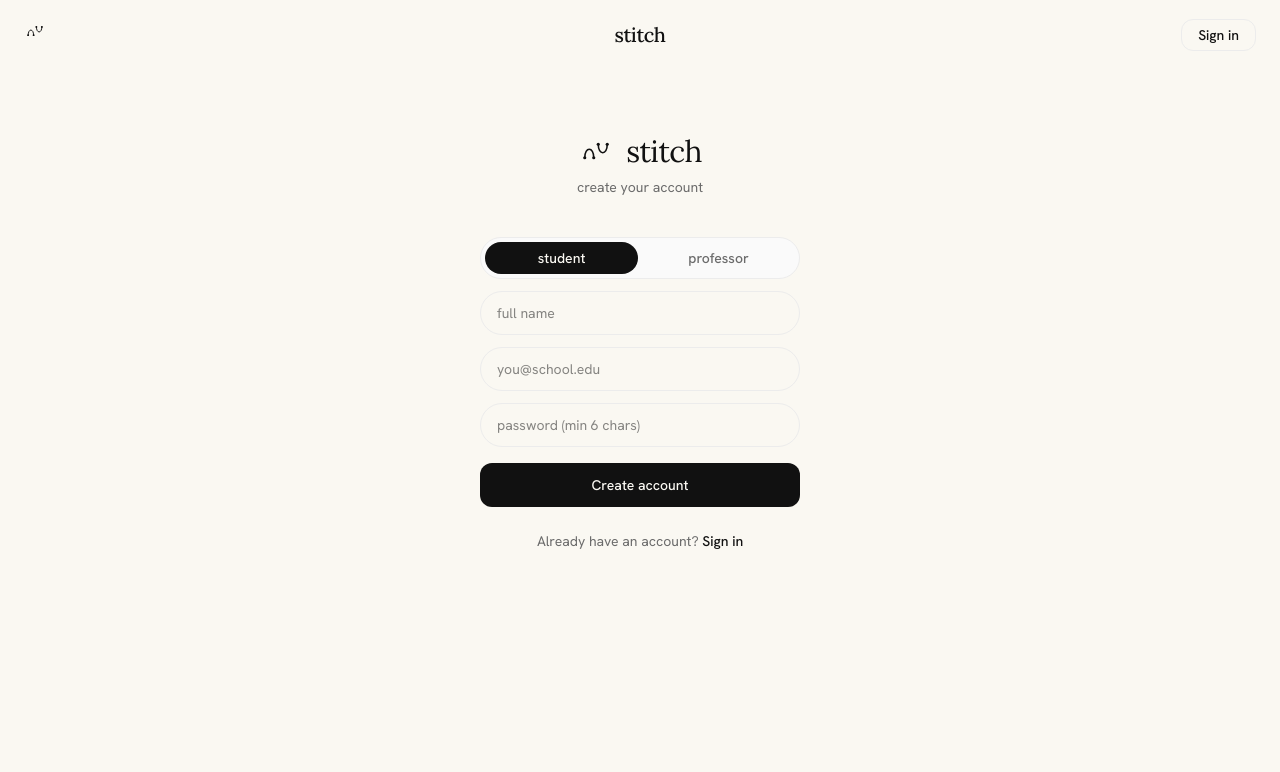
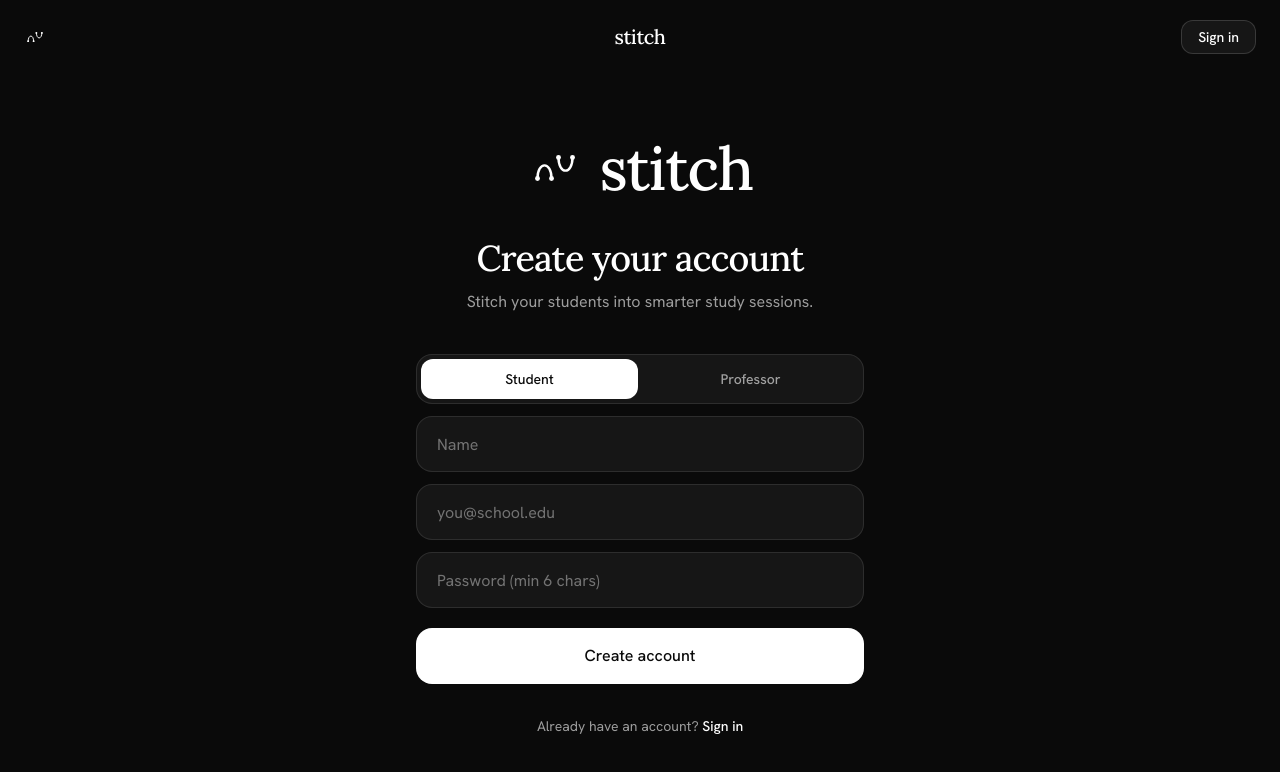
Before and after one commit to anishkancherla/stitch, a Next.js app: page /signup in a window 1280 px wide. Shown: the top 772 px of the page. Built offline with nearby package versions, Linux system fonts and the light colour scheme.

Commit message:
sign in page ui update + role toggle

```diff
--- a/src/app/(auth)/login/page.tsx
+++ b/src/app/(auth)/login/page.tsx
@@ -3,8 +3,15 @@
 import Link from "next/link";
 import { useActionState } from "react";
 import { Mark } from "@/components/Mark";
-import { TopBar } from "@/components/TopBar";
 import { login, type AuthState } from "../actions";
+
+/* ----------------------------------------------------------------------------
+ * Login page
+ *
+ * Dark, focused, oversized — meant to feel like a moment, not a form. Custom
+ * top bar so the wordmark and "Sign up" link can read on the dark surface
+ * without touching the shared TopBar component.
+ * -------------------------------------------------------------------------- */
 
 export default function LoginPage() {
   const [state, formAction, pending] = useActionState<AuthState, FormData>(
@@ -13,28 +20,46 @@ export default function LoginPage() {
   );
 
   return (
-    <div className="flex min-h-screen flex-col bg-background">
-      <TopBar
-        right={
-          <Link
-            href="/signup"
-            className="rounded-xl border border-border bg-background px-4 py-1.5 text-sm font-medium text-foreground transition-colors hover:bg-zinc-50"
-          >
-            Sign up
-          </Link>
-        }
-      />
+    <div className="flex min-h-screen flex-col bg-neutral-950 text-white">
+      <header className="grid grid-cols-3 items-center px-6 py-5">
+        <Link
+          href="/"
+          aria-label="Stitch home"
+          className="inline-flex justify-self-start text-white"
+        >
+          <Mark size={22} />
+        </Link>
+        <Link
+          href="/"
+          className="justify-self-center font-display text-xl font-medium tracking-tight text-white"
+        >
+          stitch
+        </Link>
+        <Link
+          href="/signup"
+          className="justify-self-end rounded-xl border border-white/15 bg-white/5 px-4 py-1.5 text-sm font-medium text-white transition-colors hover:bg-white/10"
+        >
+          Sign up
+        </Link>
+      </header>
 
-      <main className="flex flex-1 flex-col items-center px-6 pt-16">
-        <div className="flex items-center gap-3 text-foreground">
-          <Mark size={36} />
-          <span className="font-display text-3xl tracking-tight">stitch</span>
+      <main className="flex flex-1 flex-col items-center justify-center px-6 pb-20">
+        <div className="flex items-center gap-4 text-white">
+          <Mark size={56} />
+          <span className="font-display text-6xl font-medium tracking-tight">
+            stitch
+          </span>
         </div>
-        <p className="mt-2 text-sm text-muted">welcome back</p>
+        <h1 className="mt-10 font-display text-4xl font-medium tracking-tight text-white">
+          Welcome back
+        </h1>
+        <p className="mt-3 text-base text-white/60">
+          Sign in to keep building your courses.
+        </p>
 
         <form
           action={formAction}
-          className="mt-10 flex w-full max-w-xs flex-col gap-3"
+          className="mt-10 flex w-full max-w-md flex-col gap-3"
         >
           <input
             name="email"
@@ -42,35 +67,35 @@ export default function LoginPage() {
             required
             autoComplete="email"
             placeholder="you@school.edu"
-            className="h-11 rounded-full border border-border bg-background px-4 text-sm outline-none focus:border-foreground focus:ring-2 focus:ring-foreground/10"
+            className="h-14 rounded-2xl border border-white/10 bg-white/5 px-5 text-base text-white placeholder:text-white/40 outline-none transition-colors focus:border-white/30 focus:bg-white/10"
           />
           <input
             name="password"
             type="password"
             required
             autoComplete="current-password"
-            placeholder="password"
-            className="h-11 rounded-full border border-border bg-background px-4 text-sm outline-none focus:border-foreground focus:ring-2 focus:ring-foreground/10"
+            placeholder="Password"
+            className="h-14 rounded-2xl border border-white/10 bg-white/5 px-5 text-base text-white placeholder:text-white/40 outline-none transition-colors focus:border-white/30 focus:bg-white/10"
           />
 
           {state?.error && (
-            <p className="px-2 text-sm text-rose-600">{state.error}</p>
+            <p className="px-2 text-sm text-rose-400">{state.error}</p>
           )}
 
           <button
             type="submit"
             disabled={pending}
-            className="mt-1 h-11 rounded-xl bg-foreground text-sm font-medium text-background transition-opacity hover:opacity-90 disabled:opacity-50"
+            className="mt-2 h-14 rounded-2xl bg-white text-base font-medium text-neutral-950 transition-opacity hover:opacity-90 disabled:opacity-50"
           >
             {pending ? "Signing in…" : "Sign in"}
           </button>
         </form>
 
-        <p className="mt-6 text-sm text-muted">
+        <p className="mt-8 text-sm text-white/60">
           No account?{" "}
           <Link
             href="/signup"
-            className="font-medium text-foreground underline-offset-4 hover:underline"
+            className="font-medium text-white underline-offset-4 hover:underline"
           >
             Sign up
           </Link>
--- a/src/app/(auth)/signup/page.tsx
+++ b/src/app/(auth)/signup/page.tsx
@@ -3,8 +3,16 @@
 import Link from "next/link";
 import { useActionState, useState } from "react";
 import { Mark } from "@/components/Mark";
-import { TopBar } from "@/components/TopBar";
 import { signup, type AuthState } from "../actions";
+
+/* ----------------------------------------------------------------------------
+ * Signup page
+ *
+ * Matches the login page exactly — same dark surface, same oversized stitch
+ * mark, same form sizing, same header. Only the form body differs (extra
+ * name input + role pill toggle). Keep visual parity between the two screens
+ * so users feel like they're moving inside one product, not switching apps.
+ * -------------------------------------------------------------------------- */
 
 export default function SignupPage() {
   const [state, formAction, pending] = useActionState<AuthState, FormData>(
@@ -14,39 +22,59 @@ export default function SignupPage() {
   const [role, setRole] = useState<"professor" | "student">("student");
 
   return (
-    <div className="flex min-h-screen flex-col bg-background">
-      <TopBar
-        right={
-          <Link
-            href="/login"
-            className="rounded-xl border border-border bg-background px-4 py-1.5 text-sm font-medium text-foreground transition-colors hover:bg-zinc-50"
-          >
-            Sign in
-          </Link>
-        }
-      />
+    <div className="flex min-h-screen flex-col bg-neutral-950 text-white">
+      <header className="grid grid-cols-3 items-center px-6 py-5">
+        <Link
+          href="/"
+          aria-label="Stitch home"
+          className="inline-flex justify-self-start text-white"
+        >
+          <Mark size={22} />
+        </Link>
+        <Link
+          href="/"
+          className="justify-self-center font-display text-xl font-medium tracking-tight text-white"
+        >
+          stitch
+        </Link>
+        <Link
+          href="/login"
+          className="justify-self-end rounded-xl border border-white/15 bg-white/5 px-4 py-1.5 text-sm font-medium text-white transition-colors hover:bg-white/10"
+        >
+          Sign in
+        </Link>
+      </header>
 
-      <main className="flex flex-1 flex-col items-center px-6 pt-16 pb-12">
-        <div className="flex items-center gap-3 text-foreground">
-          <Mark size={36} />
-          <span className="font-display text-3xl tracking-tight">stitch</span>
+      <main className="flex flex-1 flex-col items-center justify-center px-6 py-12">
+        <div className="flex items-center gap-4 text-white">
+          <Mark size={56} />
+          <span className="font-display text-6xl font-medium tracking-tight">
+            stitch
+          </span>
         </div>
-        <p className="mt-2 text-sm text-muted">create your account</p>
+        <h1 className="mt-10 font-display text-4xl font-medium tracking-tight text-white">
+          Create your account
+        </h1>
+        <p className="mt-3 text-base text-white/60">
+          Stitch your students into smarter study sessions.
+        </p>
 
         <form
           action={formAction}
-          className="mt-10 flex w-full max-w-xs flex-col gap-3"
+          className="mt-10 flex w-full max-w-md flex-col gap-3"
         >
-          <div className="flex gap-1 rounded-full border border-border bg-zinc-50 p-1">
+          {/* Role toggle. Hidden input mirrors the React state into the form
+              payload so the server action receives the right value. */}
+          <div className="flex gap-1 rounded-2xl border border-white/10 bg-white/5 p-1">
             <RolePill
               active={role === "student"}
               onClick={() => setRole("student")}
-              label="student"
+              label="Student"
             />
             <RolePill
               active={role === "professor"}
               onClick={() => setRole("professor")}
-              label="professor"
+              label="Professor"
             />
           </div>
           <input type="hidden" name="role" value={role} />
@@ -56,8 +84,8 @@ export default function SignupPage() {
             type="text"
             required
             autoComplete="name"
-            placeholder="full name"
-            className="h-11 rounded-full border border-border bg-background px-4 text-sm outline-none focus:border-foreground focus:ring-2 focus:ring-foreground/10"
+            placeholder="Name"
+            className="h-14 rounded-2xl border border-white/10 bg-white/5 px-5 text-base text-white placeholder:text-white/40 outline-none transition-colors focus:border-white/30 focus:bg-white/10"
           />
           <input
             name="email"
@@ -65,7 +93,7 @@ export default function SignupPage() {
             required
             autoComplete="email"
             placeholder="you@school.edu"
-            className="h-11 rounded-full border border-border bg-background px-4 text-sm outline-none focus:border-foreground focus:ring-2 focus:ring-foreground/10"
+            className="h-14 rounded-2xl border border-white/10 bg-white/5 px-5 text-base text-white placeholder:text-white/40 outline-none transition-colors focus:border-white/30 focus:bg-white/10"
           />
           <input
             name="password"
@@ -73,28 +101,28 @@ export default function SignupPage() {
             required
             minLength={6}
             autoComplete="new-password"
-            placeholder="password (min 6 chars)"
-            className="h-11 rounded-full border border-border bg-background px-4 text-sm outline-none focus:border-foreground focus:ring-2 focus:ring-foreground/10"
+            placeholder="Password (min 6 chars)"
+            className="h-14 rounded-2xl border border-white/10 bg-white/5 px-5 text-base text-white placeholder:text-white/40 outline-none transition-colors focus:border-white/30 focus:bg-white/10"
           />
 
           {state?.error && (
-            <p className="px-2 text-sm text-rose-600">{state.error}</p>
+            <p className="px-2 text-sm text-rose-400">{state.error}</p>
           )}
 
           <button
             type="submit"
             disabled={pending}
-            className="mt-1 h-11 rounded-xl bg-foreground text-sm font-medium text-background transition-opacity hover:opacity-90 disabled:opacity-50"
+            className="mt-2 h-14 rounded-2xl bg-white text-base font-medium text-neutral-950 transition-opacity hover:opacity-90 disabled:opacity-50"
           >
             {pending ? "Creating account…" : "Create account"}
           </button>
         </form>
 
-        <p className="mt-6 text-sm text-muted">
+        <p className="mt-8 text-sm text-white/60">
           Already have an account?{" "}
           <Link
             href="/login"
-            className="font-medium text-foreground underline-offset-4 hover:underline"
+            className="font-medium text-white underline-offset-4 hover:underline"
           >
             Sign in
           </Link>
@@ -117,10 +145,10 @@ function RolePill({
     <button
       type="button"
       onClick={onClick}
-      className={`flex-1 rounded-full px-3 py-1.5 text-sm font-medium transition-colors ${
+      className={`flex-1 rounded-xl px-3 py-2.5 text-sm font-medium transition-colors ${
         active
-          ? "bg-foreground text-background"
-          : "text-muted hover:text-foreground"
+          ? "bg-white text-neutral-950"
+          : "text-white/60 hover:text-white"
       }`}
     >
       {label}
--- a/src/app/page.tsx
+++ b/src/app/page.tsx
@@ -26,7 +26,7 @@ export default function Landing() {
 
         <Link
           href="/signup"
-          className="mt-8 rounded-xl bg-foreground px-6 py-2.5 text-sm font-medium text-background transition-opacity hover:opacity-90"
+          className="mt-12 rounded-xl bg-foreground px-6 py-2.5 text-sm font-medium text-background transition-opacity hover:opacity-90"
         >
           Get started
         </Link>
--- a/src/app/professor/courses/[id]/students/page.tsx
+++ b/src/app/professor/courses/[id]/students/page.tsx
@@ -80,10 +80,15 @@ export default async function CourseStudents({
     avg: number | null;
     weak: number;
   };
-  const students: StudentRow[] = ((enrollmentRows ?? []) as Array<{
-    user_id: string;
-    users: { id: string; name: string | null; email: string };
-  }>).map((row) => {
+  // Supabase's generated types model `users!inner(...)` as a join array, but
+  // at runtime an inner-join on a fk-to-one relationship returns a single
+  // object. Cast through unknown so the runtime shape lines up.
+  const students: StudentRow[] = (
+    (enrollmentRows ?? []) as unknown as Array<{
+      user_id: string;
+      users: { id: string; name: string | null; email: string };
+    }>
+  ).map((row) => {
     const a = aggByUser.get(row.user_id);
     return {
       id: row.user_id,
--- a/src/app/professor/page.tsx
+++ b/src/app/professor/page.tsx
@@ -23,6 +23,35 @@ export default async function ProfessorHome() {
       .order("created_at", { ascending: false }),
   ]);
 
+  // Per-course enrollment + lecture counts so each card carries some weight.
+  // n is small (a professor's course list), so per-course parallel queries
+  // are fine — no need for a SQL aggregate function here.
+  const counts = await Promise.all(
+    (courses ?? []).map(async (c) => {
+      const [students, lectures] = await Promise.all([
+        supabase
+          .from("enrollments")
+          .select("user_id", { count: "exact", head: true })
+          .eq("course_id", c.id),
+        supabase
+          .from("lectures")
+          .select("id", { count: "exact", head: true })
+          .eq("course_id", c.id),
+      ]);
+      return {
+        id: c.id,
+        students: students.count ?? 0,
+        lectures: lectures.count ?? 0,
+      };
+    })
+  );
+  const countById = new Map(counts.map((c) => [c.id, c]));
+
+  const totalStudents = counts.reduce((sum, c) => sum + c.students, 0);
+  const totalLectures = counts.reduce((sum, c) => sum + c.lectures, 0);
+  const courseCount = courses?.length ?? 0;
+  const firstName = (profile?.name || profile?.email || "").split(/[\s@]/)[0];
+
   return (
     <div className="flex min-h-screen flex-col bg-background">
       <TopBar
@@ -46,63 +75,179 @@ export default async function ProfessorHome() {
         }
       />
 
-      <main className="mx-auto flex w-full max-w-2xl flex-1 flex-col px-6 pt-20 pb-16">
+      <main className="mx-auto flex w-full max-w-5xl flex-1 flex-col px-6 pt-16 pb-20">
+        <section>
           <p className="text-xs uppercase tracking-[0.18em] text-muted">
             Professor
           </p>
-        <h1 className="mt-1 font-display text-4xl tracking-tight text-foreground">
-          {profile?.name || profile?.email}
+          <h1 className="mt-2 font-display text-5xl font-medium tracking-tight text-foreground sm:text-6xl">
+            Welcome back, {firstName}
           </h1>
+          <p className="mt-4 max-w-xl text-lg text-muted">
+            Manage your courses, lectures, and student progress all in one
+            place.
+          </p>
 
-        <section className="mt-12">
-          <h2 className="text-base font-medium text-foreground">
+          <dl className="mt-10 grid grid-cols-3 overflow-hidden rounded-2xl border border-border bg-background">
+            <Stat label="Courses" value={courseCount} />
+            <Stat label="Students" value={totalStudents} divided />
+            <Stat label="Lectures" value={totalLectures} divided />
+          </dl>
+        </section>
+
+        <section className="mt-16">
+          <div className="flex items-end justify-between">
+            <h2 className="font-display text-2xl font-medium tracking-tight text-foreground">
               Your courses
             </h2>
+            {courseCount > 0 && (
+              <span className="text-sm text-muted">
+                {courseCount} {courseCount === 1 ? "course" : "courses"}
+              </span>
+            )}
+          </div>
 
           {courses && courses.length > 0 ? (
-            <ul className="mt-3 space-y-2">
-              {courses.map((c) => (
+            <ul className="mt-6 grid grid-cols-1 gap-4 md:grid-cols-2">
+              {courses.map((c) => {
+                const stat = countById.get(c.id);
+                return (
                   <li key={c.id}>
-                  <Link
+                    <CourseCard
                       href={`/professor/courses/${c.id}`}
-                    className="flex items-center justify-between rounded-2xl border border-border bg-background px-5 py-4 transition-colors hover:bg-zinc-50"
-                  >
-                    <div>
-                      <p className="text-sm font-medium text-foreground">
-                        <span className="font-display text-base">
-                          {c.code}
-                        </span>{" "}
-                        · {c.name}
-                      </p>
-                      <p className="mt-0.5 text-xs text-muted">
-                        {c.status === "published" && c.join_code ? (
-                          <>
-                            Published · join code{" "}
-                            <span className="font-mono tracking-wider text-foreground">
-                              {c.join_code}
-                            </span>
-                          </>
-                        ) : (
-                          c.status
-                        )}
-                      </p>
-                    </div>
-                    <span className="text-muted">→</span>
-                  </Link>
+                      code={c.code}
+                      name={c.name}
+                      status={c.status}
+                      joinCode={c.join_code}
+                      students={stat?.students ?? 0}
+                      lectures={stat?.lectures ?? 0}
+                    />
                   </li>
-              ))}
+                );
+              })}
             </ul>
           ) : (
-            <div className="mt-3 rounded-2xl border border-border bg-zinc-50 px-5 py-8 text-center">
-              <p className="text-sm text-muted">
-                You haven&apos;t created any courses yet.
+            <div className="mt-6 rounded-3xl border border-dashed border-border bg-zinc-50/60 px-6 py-16 text-center">
+              <p className="font-display text-2xl font-medium text-foreground">
+                No courses yet
+              </p>
+              <p className="mt-2 text-sm text-muted">
+                Create your first course below to get started.
               </p>
             </div>
           )}
+        </section>
 
+        <section className="mt-12">
+          <h2 className="font-display text-2xl font-medium tracking-tight text-foreground">
+            Create a new course
+          </h2>
           <CreateCourseForm />
         </section>
       </main>
     </div>
   );
 }
+
+function Stat({
+  label,
+  value,
+  divided,
+}: {
+  label: string;
+  value: number;
+  divided?: boolean;
+}) {
+  return (
+    <div
+      className={`px-6 py-5 ${divided ? "border-l border-border" : ""}`}
+    >
+      <dt className="text-xs uppercase tracking-[0.16em] text-muted">
+        {label}
+      </dt>
+      <dd className="mt-1 font-display text-3xl font-medium tracking-tight text-foreground">
+        {value}
+      </dd>
+    </div>
+  );
+}
+
+function CourseCard({
+  href,
+  code,
+  name,
+  status,
+  joinCode,
+  students,
+  lectures,
+}: {
+  href: string;
+  code: string;
+  name: string;
+  status: string;
+  joinCode: string | null;
+  students: number;
+  lectures: number;
+}) {
+  const isPublished = status === "published";
+  return (
+    <Link
+      href={href}
+      className="group flex h-full flex-col rounded-3xl border border-border bg-background p-7 transition-all duration-200 hover:-translate-y-0.5 hover:border-foreground/20 hover:shadow-[0_8px_24px_rgba(0,0,0,0.05)]"
+    >
+      <div className="flex items-start justify-between gap-3">
+        <span className="font-display text-3xl font-medium tracking-tight text-foreground">
+          {code}
+        </span>
+        <StatusPill status={status} />
+      </div>
+      <p className="mt-3 line-clamp-2 text-base font-medium text-foreground">
+        {name}
+      </p>
+      {isPublished && joinCode && (
+        <p className="mt-2 text-xs text-muted">
+          Join code{" "}
+          <span className="font-mono tracking-wider text-foreground">
+            {joinCode}
+          </span>
+        </p>
+      )}
+
+      <div className="mt-auto flex items-center justify-between pt-8">
+        <div className="flex items-center gap-5 text-sm text-muted">
+          <span>
+            <span className="font-medium text-foreground">{students}</span>{" "}
+            {students === 1 ? "student" : "students"}
+          </span>
+          <span>
+            <span className="font-medium text-foreground">{lectures}</span>{" "}
+            {lectures === 1 ? "lecture" : "lectures"}
+          </span>
+        </div>
+        <span className="text-foreground transition-transform duration-200 group-hover:translate-x-0.5">
+          →
+        </span>
+      </div>
+    </Link>
+  );
+}
+
+function StatusPill({ status }: { status: string }) {
+  const isPublished = status === "published";
+  return (
+    <span
+      className={`inline-flex shrink-0 items-center gap-1.5 rounded-full px-2.5 py-1 text-[11px] font-medium ${
+        isPublished
+          ? "bg-emerald-50 text-emerald-700"
+          : "bg-zinc-100 text-zinc-600"
+      }`}
+    >
+      <span
+        className={`h-1.5 w-1.5 rounded-full ${
+          isPublished ? "bg-emerald-500" : "bg-zinc-400"
+        }`}
+      />
+      {isPublished ? "Published" : status}
+    </span>
+  );
+}
--- a/src/components/StitchCards.tsx
+++ b/src/components/StitchCards.tsx
@@ -104,7 +104,7 @@ export function StitchCards() {
   }
 
   return (
-    <div className="relative mt-12 flex h-32 w-full items-center justify-center">
+    <div className="relative mt-6 flex h-28 w-full items-center justify-center">
       <Card
         dots={left}
         merged={merged}
```
Also changed, not shown: src/app/professor/CreateCourseForm.tsx (+9 -7 lines). Lines whose indentation alone changed are shown as unchanged.
